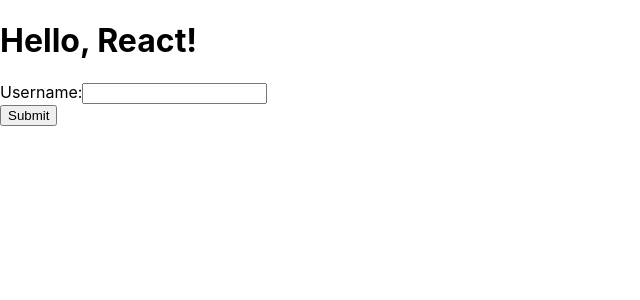
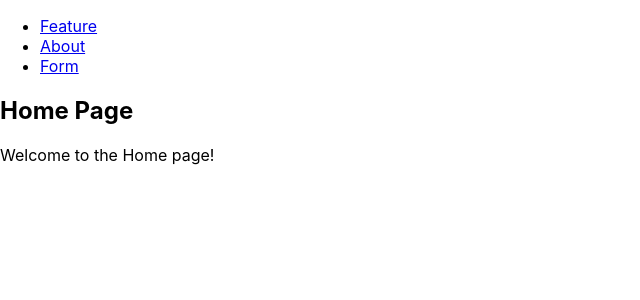
Before and after one commit to morizzio93/Roadmap, a React (Create React App) app: page / in a window 1280 px wide. Shown: the top 300 px of the page, without its empty margins (0-640 px from the left). Built offline with nearby package versions, Linux system fonts and the light colour scheme.

Commit message:
Implement routing system with React Router and update project structure

```diff
--- a/package.json
+++ b/package.json
@@ -8,6 +8,7 @@
     "@testing-library/user-event": "^13.5.0",
     "react": "^18.3.1",
     "react-dom": "^18.3.1",
+    "react-router-dom": "^6.23.1",
     "react-scripts": "5.0.1",
     "web-vitals": "^2.1.4"
   },
--- /dev/null
+++ b/src/About.js
@@ -0,0 +1,12 @@
+import React from 'react';
+
+function About() {
+  return (
+    <div>
+      <h2>About Page</h2>
+      <p>This is the About page.</p>
+    </div>
+  );
+}
+
+export default About;
--- a/src/App.js
+++ b/src/App.js
@@ -1,12 +1,34 @@
 import React from 'react';
+import { BrowserRouter as Router, Route, Routes, Link } from 'react-router-dom';
+import Home from './Home';
+import About from './About';
 import Form from './Form';
 
 function App() {
   return (
-    <div>
-      <h1>Hello, React!</h1>
-      <Form />
-    </div>
+    <Router>
+      <div>
+        <nav>
+          <ul>
+            <li>
+              <Link to="/">Feature</Link>
+            </li>
+            <li>
+              <Link to="/about">About</Link>
+            </li>
+            <li>
+              <Link to="/form">Form</Link>
+            </li>
+          </ul>
+        </nav>
+
+        <Routes>
+          <Route path="/" element={<Home />} />
+          <Route path="/about" element={<About />} />
+          <Route path="/form" element={<Form />} />
+        </Routes>
+      </div>
+    </Router>
   );
 }
 
--- /dev/null
+++ b/src/Home.js
@@ -0,0 +1,12 @@
+import React from 'react';
+
+function Home() {
+  return (
+    <div>
+      <h2>Home Page</h2>
+      <p>Welcome to the Home page!</p>
+    </div>
+  );
+}
+
+export default Home;
```
Also changed, not shown: src/index.css (line endings or trailing spaces), 1 other file (tests, documents, lock files or other folders).
